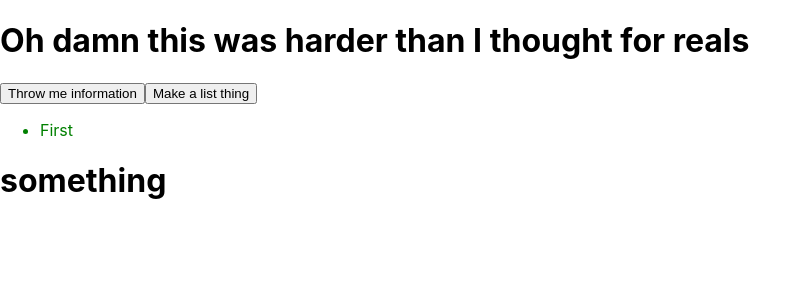
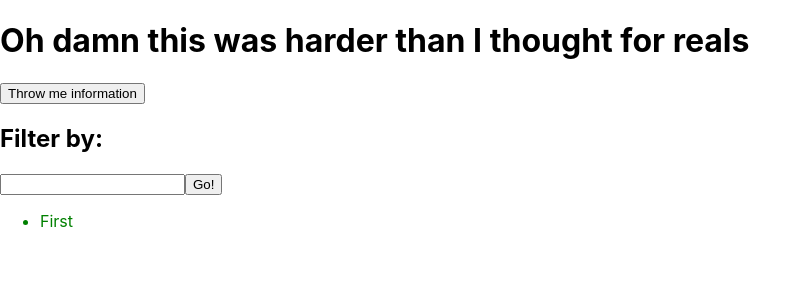
Before and after one commit to pacemade/hatchway-practise, a React (Create React App) app: page / in a window 1280 px wide. Shown: the top 300 px of the page, without its empty margins (0-812 px from the left). Built offline with nearby package versions, Linux system fonts and the light colour scheme.

Commit message:
create text field

```diff
--- a/src/App.js
+++ b/src/App.js
@@ -36,11 +36,10 @@ class App extends Component {
       <div>
         <h1> Oh damn this was harder than I thought for reals </h1>
         <button onClick={(e) => this.callTheApi(e)}>Throw me information</button>
-        <button onClick={(e) => this.createNode(e)}>Make a list thing</button>
+        <Filter />
         <ul id="listy">
           <li>First</li>
         </ul>
-        <Filter />
       </div>
     );
   }
--- a/src/components/Filters/Filter.js
+++ b/src/components/Filters/Filter.js
@@ -2,7 +2,11 @@ import React, { Component } from 'react';
 
 const filter = (props) => {
   return (
-    <h1> something </h1>
+    <div>
+      <h2>Filter by:</h2>
+      <input type="text" />
+      <button>Go!</button>
+    </div>
   )
 }
 
```
